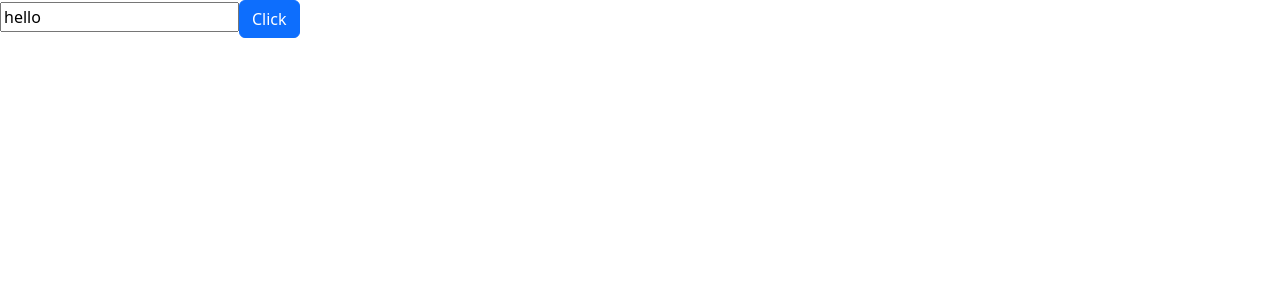
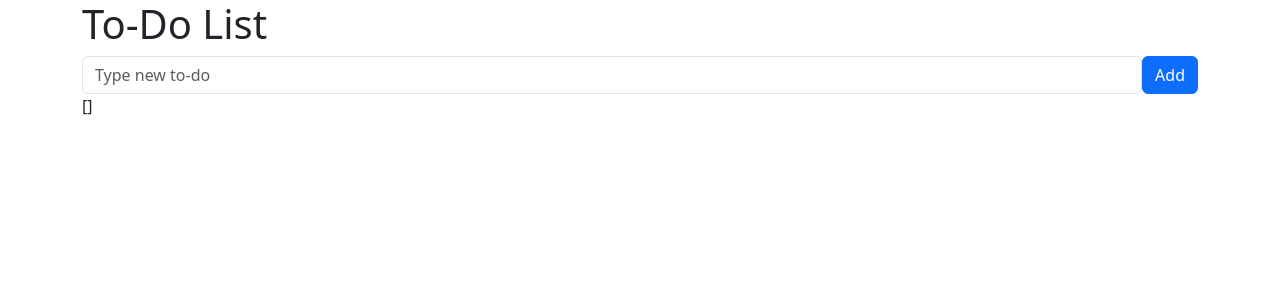
Before and after one commit to 2Heeae/vue3-project, a Vue app: page / in a window 1280 px wide. Shown: the top 300 px of the page. Built offline with nearby package versions, Linux system fonts and the light colour scheme.

Commit message:
[To-Do]리스트에 새로운 todo 추가
새로운 todo를 리스트에 추가하고, 자동으로 새로고침 하는 form특성을 막기위해 submit.prevent사용

```diff
--- a/src/App.vue
+++ b/src/App.vue
@@ -1,34 +1,56 @@
 <template>
-
+<div class="container">
+  <h1>To-Do List</h1>
+  <!--
+    form은 submit이 되면 reloading함...
+    이걸 방지하기 위해 onSubmit함수에 e.preventDefault(); 선언
+    그치만 vue에서는 @submit.prevent 쓰면 똑같은 효과!
+   -->
+  <form
+    @submit.prevent="onSubmit"
+    class="d-flex"
+  >
+    <div class="flex-grow-1">
       <input
+        class="form-control"
         type="text"
-    v-model="name"
+        v-model="todo"
+        placeholder="Type new to-do"
       >
+    </div>
+    <div>
       <button
         class="btn btn-primary"
-    @click="onSubmit">
-      Click
+        type="submit"
+      >
+        Add
       </button>
+    </div>
+  </form>
+  {{ todos }}
+</div>
 </template>
 
 <script>
 import {ref} from 'vue';
 export default{
   setup() {
-    const name = ref('hello');
+    const todo = ref('');
+    const todos = ref([]);
 
-
-    const onSubmit = () => {
-      console.log(name.value);
+    const onSubmit = (e) => {
+      e.preventDefault();
+      console.log(Date.now());
+       //id는 유니크해야하니까 현재시간으로 설정
+      todos.value.push({
+        id: Date.now(),
+        subject: todo.value
+      });
     };
 
-    // const updateName = (e) => {
-    //   name.value = e.target.value;
-    //   // console.log(e.target.value);
-    // };
-
     return{
-      name,
+      todo,
+      todos,
       onSubmit
     }
   }
```
Lines whose indentation alone changed are shown as unchanged.
